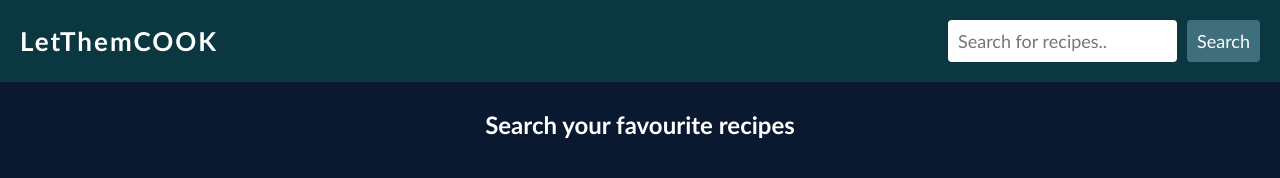
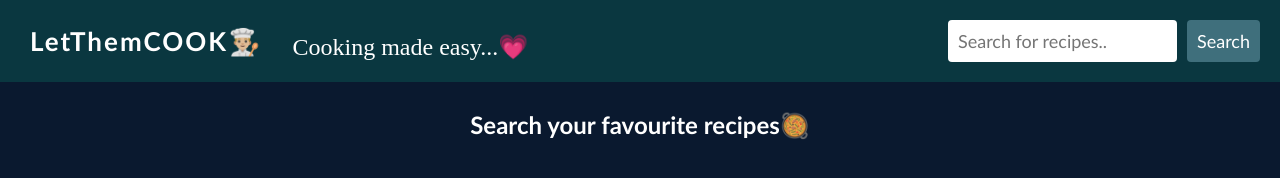
Before and after one commit to nidhik1809/LetThemCOOK, a plain HTML site: page index.html in a window 1280 px wide. Drawn offline with Linux system fonts and the light colour scheme; a web font is replaced by a local one.

Commit message:
Motto added

```diff
--- a/index.html
+++ b/index.html
@@ -14,7 +14,12 @@
   <body>
     <header>
       <nav>
-        <h1>LetThemCOOK</h1>
+        <div = class="logo-container">
+        <h1 >LetThemCOOK👨🏼‍🍳</h1>
+
+          <p class="motto">Cooking made easy...&#128151;</p>
+        </div>
+
         <form>
           <input
             type="text"
@@ -28,7 +33,7 @@
     <main>
       <section>
         <div class="recipe-container">
-          <h2>Search your favourite recipes</h2>
+          <h2>Search your favourite recipes🥘</h2>
         </div>
         <div class="recipe-details">
           <button type="button" class="recipe-close-btn">
```
